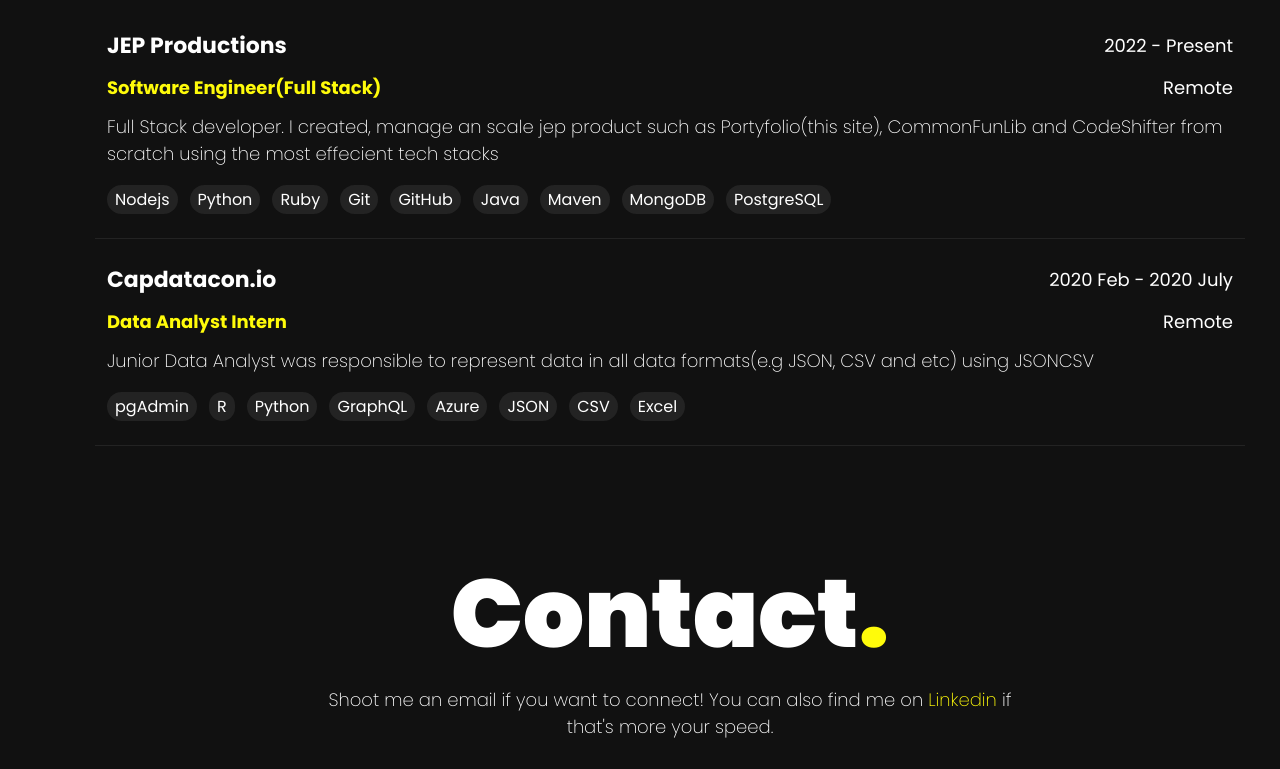
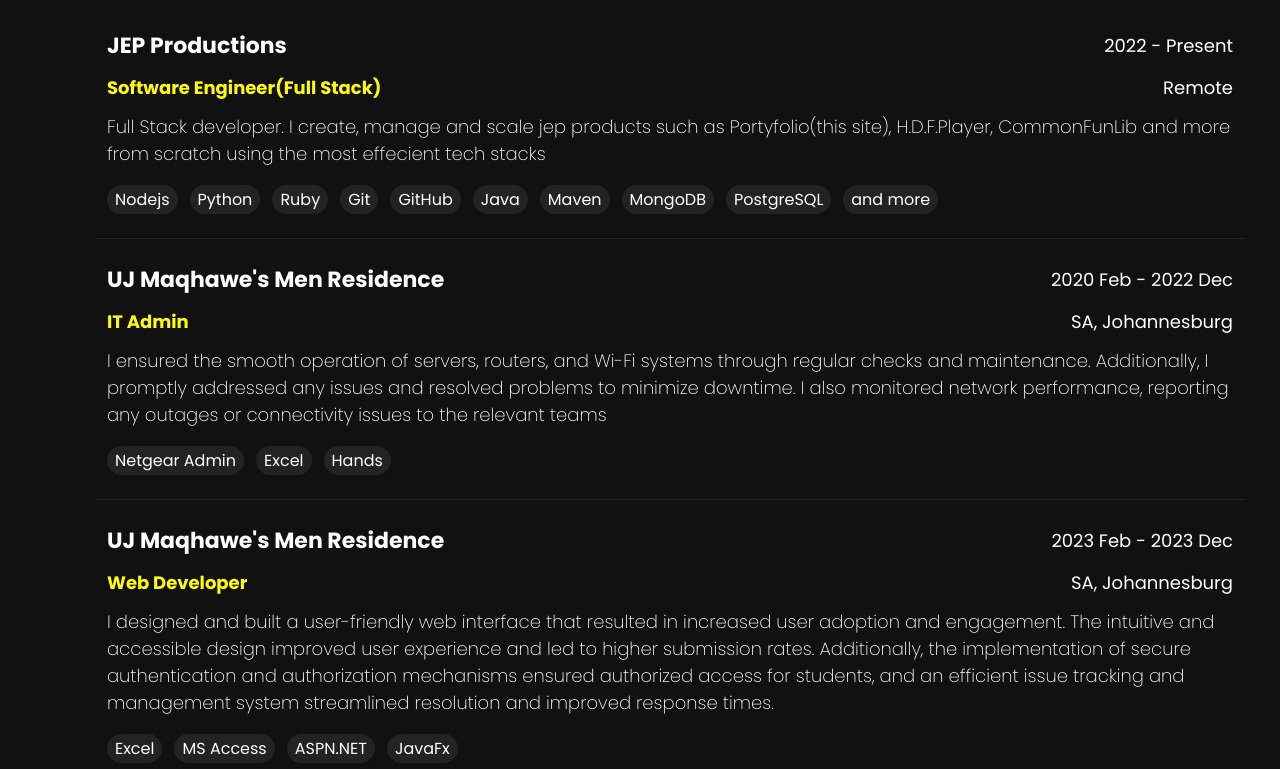
Before and after one commit to AJ4200/Portyfolio, a Next.js app: page / in a window 1280 px wide. Shown: the part 2043-2812 px from the top of the page. Built offline with nearby package versions, Linux system fonts and the light colour scheme; no server answers.

Commit message:
updated experience to real data

```diff
--- a/components/home/experience/Experience.tsx
+++ b/components/home/experience/Experience.tsx
@@ -19,7 +19,7 @@
     time: "2022 - Present",
     location: "Remote",
     description:
-      "Full Stack developer. I created, manage an scale jep product such as Portyfolio(this site), CommonFunLib and CodeShifter from scratch using the  most effecient tech stacks",
+      "Full Stack developer. I create, manage and scale jep products such as Portyfolio(this site), H.D.F.Player, CommonFunLib and more from scratch using the most effecient tech stacks",
     tech: [
       "Nodejs",
       "Python",
@@ -30,15 +30,25 @@
       "Maven",
       "MongoDB",
       "PostgreSQL",
+      "and more"
     ],
   },
   {
-    title: "Capdatacon.io",
-    position: "Data Analyst Intern",
-    time: "2020 Feb - 2020 July",
-    location: "Remote",
+    title: "UJ Maqhawe's Men Residence",
+    position: "IT Admin",
+    time: "2020 Feb - 2022 Dec",
+    location: "SA, Johannesburg",
     description:
-      "Junior Data Analyst was responsible to represent data in all data formats(e.g JSON, CSV and etc) using JSONCSV",
-    tech: ["pgAdmin", "R", "Python", "GraphQL", "Azure", "JSON", "CSV", "Excel"],
+      "I ensured the smooth operation of servers, routers, and Wi-Fi systems through regular checks and maintenance. Additionally, I promptly addressed any issues and resolved problems to minimize downtime. I also monitored network performance, reporting any outages or connectivity issues to the relevant teams",
+    tech: ["Netgear Admin", "Excel", "Hands"],
+  },
+  {
+    title: "UJ Maqhawe's Men Residence",
+    position: "Web Developer",
+    time: "2023 Feb - 2023 Dec",
+    location: "SA, Johannesburg",
+    description:
+      "I designed and built a user-friendly web interface that resulted in increased user adoption and engagement. The intuitive and accessible design improved user experience and led to higher submission rates. Additionally, the implementation of secure authentication and authorization mechanisms ensured authorized access for students, and an efficient issue tracking and management system streamlined resolution and improved response times.",
+    tech: ["Excel", "MS Access", "ASPN.NET", "JavaFx"],
   },
 ];
```
